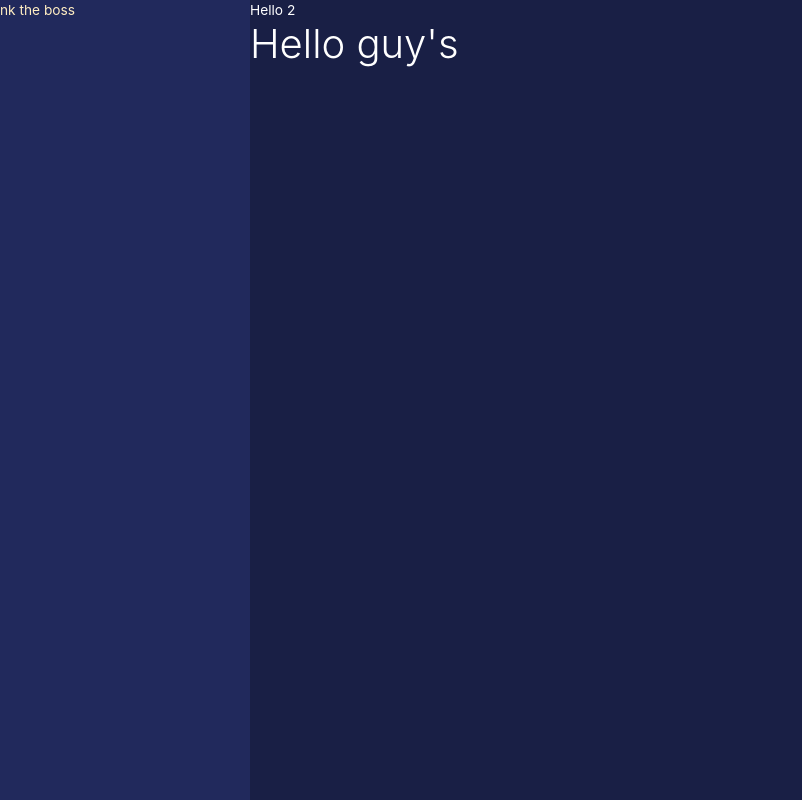
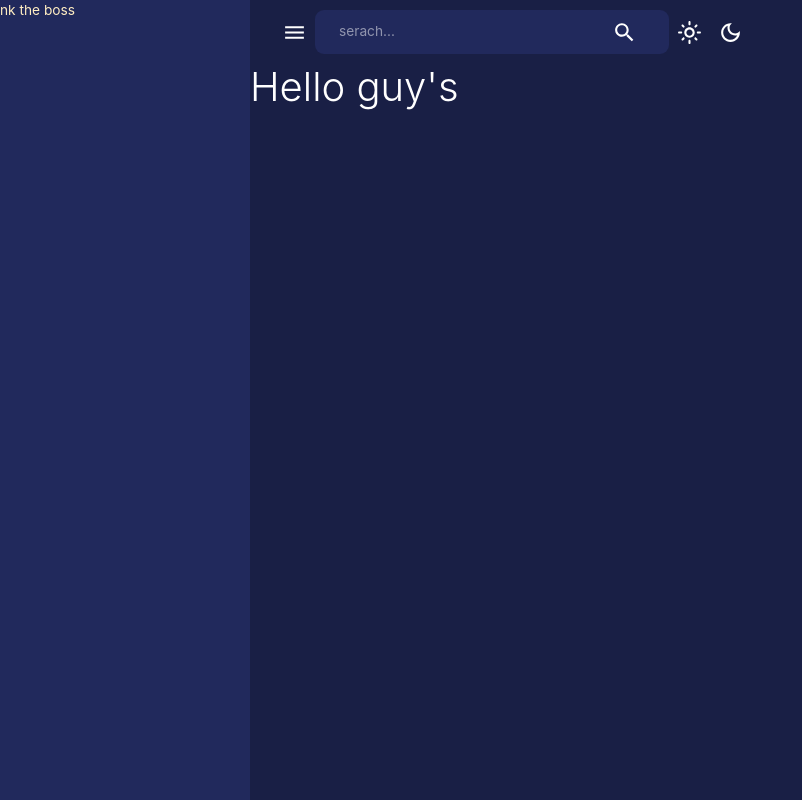
Before and after one commit to navneetthakor/miraadmin-app, a React (Create React App) app: page / in a window 1280 px wide. Shown: the whole page, without its empty margins (0-802 px from the left). Built offline with nearby package versions, Linux system fonts and the light colour scheme.

Commit message:
Sample Navbar Setted

```diff
--- a/src/components/FlexBetween.js
+++ b/src/components/FlexBetween.js
@@ -4,7 +4,9 @@ import { Box } from '@mui/material';
 const FlexBetween = styled(Box)({
     display: "flex",
     justifyContent: "space-between",
-    alignItems: "center"
+    alignItems: "center",
+    boxShadow: "none",
+    // border: "2px solid red"
 })
 
 export default FlexBetween;
--- a/src/components/Navbar.js
+++ b/src/components/Navbar.js
@@ -1,10 +1,86 @@
-import { Box } from '@mui/material'
-import React from 'react'
+import React from "react";
+import {
+  Box,
+  AppBar,
+  Toolbar,
+  useTheme,
+  InputBase,
+  IconButton,
+} from "@mui/material";
+import {
+  DarkModeOutlined,
+  LightModeOutlined,
+  Menu as MenuIcon,
+  Search as SearchIcon,
+} from "@mui/icons-material";
+import FlexBetween from "./FlexBetween.js";
 
-export default function Navbar() {
+export default function Navbar(props) {
+  // destructuring props
+  const { isSidebarOpen, setIsSidebarOpen } = props;
+
+  // taking theme object out
+  const theme = useTheme();
   return (
-    <Box>
-      Hello 2
-    </Box>
-  )
+    <AppBar
+      sx={{
+        position: "static",
+        background: "none",
+        boxShadow: "none",
+      }}
+    >
+      <Toolbar
+        sx={{
+          justifyContent: "space-between",
+        }}
+      >
+        {/* left side part  */}
+        <FlexBetween>
+          <IconButton onClick={() => setIsSidebarOpen(!isSidebarOpen)} >
+            <MenuIcon sx={{ fontSize: "25px" }} />
+          </IconButton>
+          <FlexBetween
+            sx={{
+              borderRadius: "9px",
+              gap: "3rem",
+              padding: "0.1rem 1.5rem",
+              backgroundColor: `${theme.palette.background.alt}`,
+            }}
+          >
+            <InputBase placeholder="serach..." />
+            <IconButton>
+              <SearchIcon sx={{ fontSize: "25px" }} />
+            </IconButton>
+          </FlexBetween>
+        </FlexBetween>
+
+        {/* <FlexBetween>
+          <IconButton onClick={() => setIsSidebarOpen(!isSidebarOpen)}>
+            <MenuIcon />
+          </IconButton>
+          <FlexBetween
+            backgroundColor={theme.palette.background.alt}
+            borderRadius="9px"
+            gap="3rem"
+            p="0.1rem 1.5rem"
+          >
+            <InputBase placeholder="Search..." />
+            <IconButton>
+              <SearchIcon />
+            </IconButton>
+          </FlexBetween>
+        </FlexBetween> */}
+
+        {/* right side  */}
+        <FlexBetween>
+          <IconButton>
+            <LightModeOutlined sx={{ fontSize: "25px" }} />
+          </IconButton>
+          <IconButton>
+            <DarkModeOutlined sx={{ fontSize: "25px" }} />
+          </IconButton>
+        </FlexBetween>
+      </Toolbar>
+    </AppBar>
+  );
 }
--- a/src/components/Sidebar.js
+++ b/src/components/Sidebar.js
@@ -11,7 +11,7 @@ import {
 
 export default function Sidebar(props) {
     // destructuring the provided props
-    const {isOpen, width, setIsSidebarOpen} = props;
+    const {isSidebarOpen, width, setIsSidebarOpen} = props;
 
     // taking them Object out
     const theme = useTheme();
@@ -21,9 +21,9 @@ export default function Sidebar(props) {
     <Box
     component='nav'
     >
-    {isOpen && (
+    {isSidebarOpen && (
         <Drawer
-          open={isOpen}
+          open={isSidebarOpen}
           onClose={() => setIsSidebarOpen(false)}
           variant="persistent"
           anchor="left"
--- a/src/scens/RootLayout.js
+++ b/src/scens/RootLayout.js
@@ -10,19 +10,19 @@ export default function RootLayout() {
   const theme = useTheme();
 
   // for Sidebar
-  const [isOpen, setIsOpen] = useState(true);
+  const [isSidebarOpen, setIsSidebarOpen] = useState(true);
 
   return (
     <Box display="flex" width="100%" height="100%">
       <Sidebar
-        isOpen={isOpen}
+        isSidebarOpen={isSidebarOpen}
         width= "250px"
-        setIsSidebarOpen= {setIsOpen}
+        setIsSidebarOpen= {setIsSidebarOpen}
       />
       <Box>
         <Navbar
-        isSidebarOpen={isOpen}
-        setIsSidebarOpen= {setIsOpen}
+        isSidebarOpen={isSidebarOpen}
+        setIsSidebarOpen= {setIsSidebarOpen}
         />
         <Outlet/>
       </Box>
```
